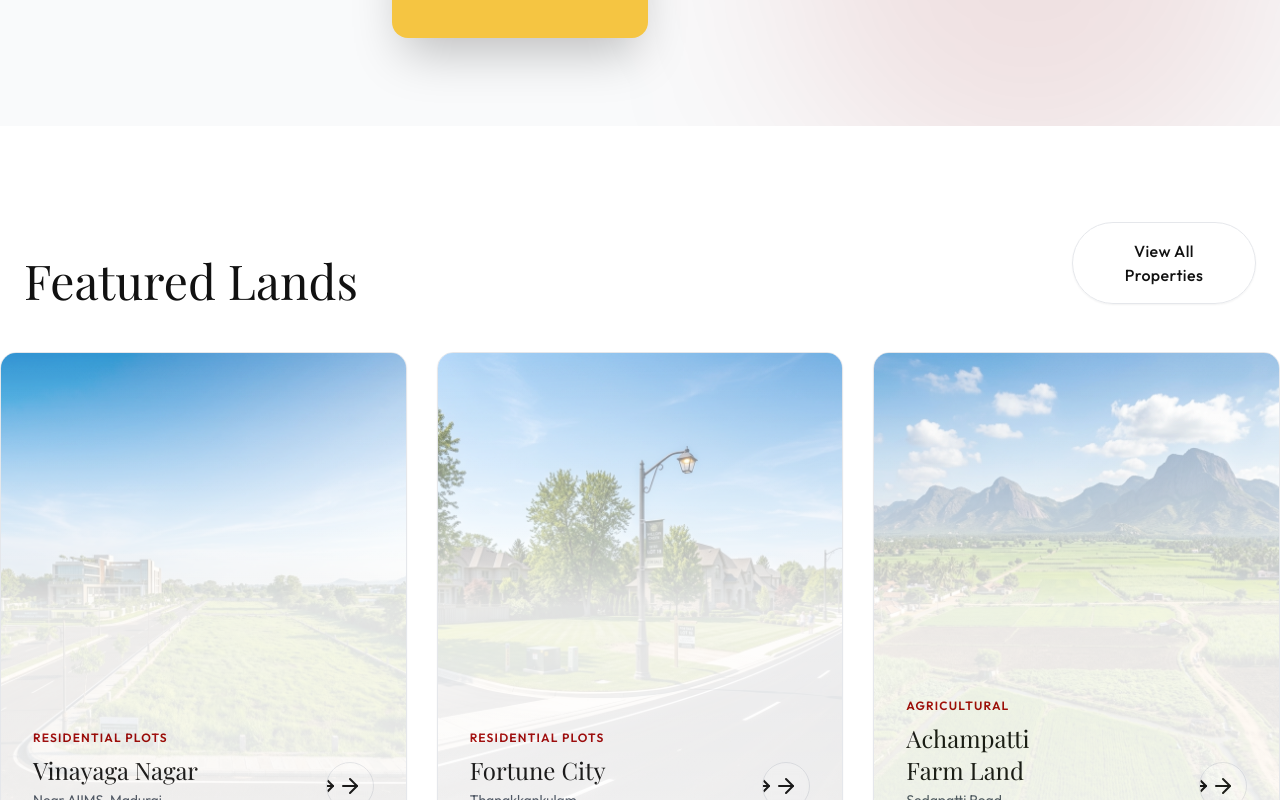
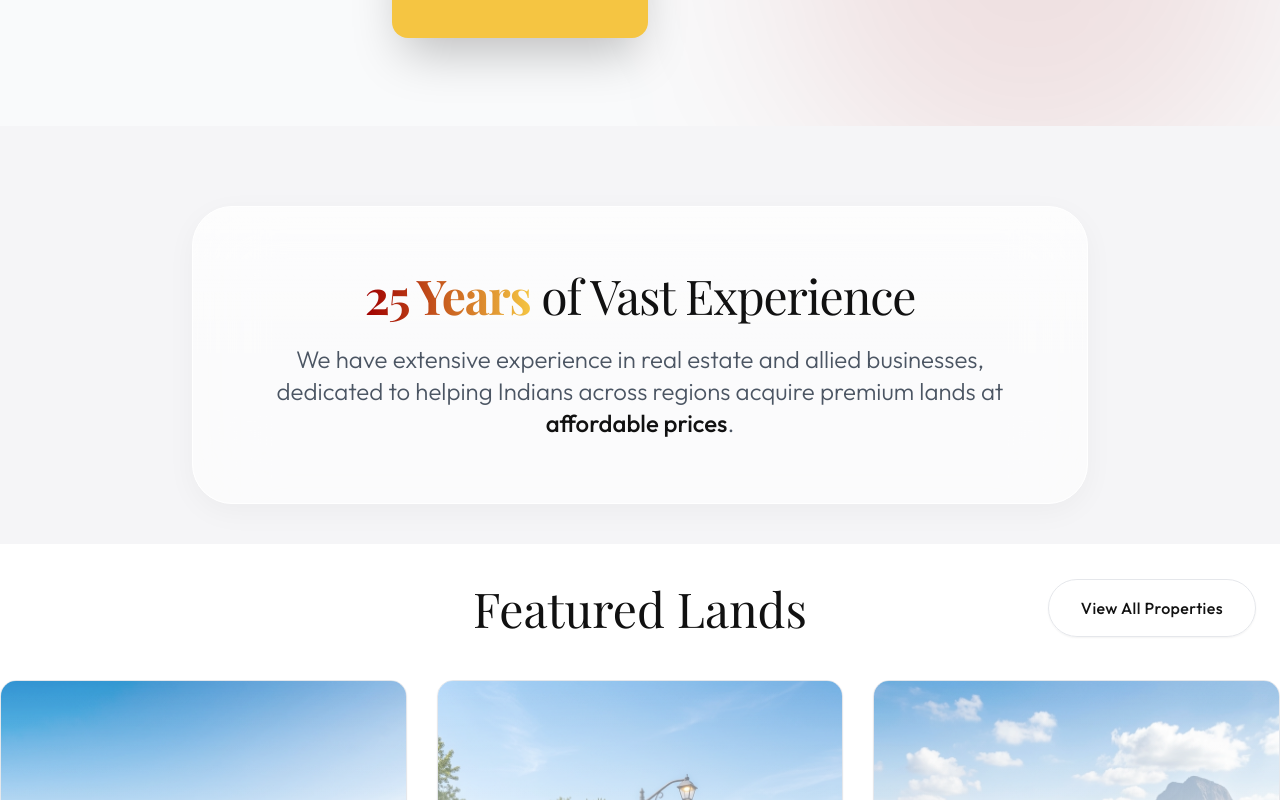
Before and after one commit to gurujiigroupofrealestate-sudo/website-, a React (Vite) app: page / in a window 1280 px wide. Shown: the part 1680-2480 px from the top of the page. Built offline with nearby package versions, Linux system fonts and the light colour scheme; a web font is replaced by a local one.

Commit message:
Update Experience section styling and rename Agriculture to Farming

```diff
--- a/src/pages/Home.jsx
+++ b/src/pages/Home.jsx
@@ -76,7 +76,7 @@ const Home = () => {
       location: 'Sedapatti Road',
       price: '₹26 Lakhs / Acre',
       status: 'Highly Fertile',
-      category: 'Agricultural',
+      category: 'Farming',
       image: '/farmland.png',
     }
   ];
@@ -226,15 +226,51 @@ const Home = () => {
         </div>
       </section>
 
+      {/* Experience Section */}
+      <section className="pt-20 pb-10 bg-[#f5f5f7] relative overflow-hidden">
+        <div className="container mx-auto px-6 relative z-10">
+          <motion.div
+            initial={{ opacity: 0, y: 50, scale: 0.95 }}
+            whileInView={{ opacity: 1, y: 0, scale: 1 }}
+            whileHover={{ y: -5 }}
+            viewport={{ once: true, margin: "-50px" }}
+            transition={{ type: "spring", stiffness: 100, damping: 20 }}
+            className="max-w-4xl mx-auto text-center bg-white/60 backdrop-blur-[40px] border border-white shadow-[0_8px_30px_rgb(0,0,0,0.04)] p-10 md:p-16 rounded-[2.5rem] relative overflow-hidden group"
+          >
+            {/* iOS style subtle glare reflection */}
+            <div className="absolute top-0 left-0 w-full h-1/2 bg-gradient-to-b from-white/80 to-transparent opacity-50 pointer-events-none transition-opacity duration-700 group-hover:opacity-100" />
+
+            <motion.h3
+              initial={{ opacity: 0, y: 20 }}
+              whileInView={{ opacity: 1, y: 0 }}
+              viewport={{ once: true }}
+              transition={{ delay: 0.2, duration: 0.8, ease: "easeOut" }}
+              className="text-3xl md:text-5xl font-serif text-black-matte mb-6 leading-tight relative z-10 tracking-tight"
+            >
+              <span className="text-transparent bg-clip-text bg-gradient-to-r from-primary to-secondary font-bold">25 Years</span> of Vast Experience
+            </motion.h3>
+            <motion.p
+              initial={{ opacity: 0, y: 20 }}
+              whileInView={{ opacity: 1, y: 0 }}
+              viewport={{ once: true }}
+              transition={{ delay: 0.4, duration: 0.8, ease: "easeOut" }}
+              className="text-lg md:text-2xl text-gray-600 font-light leading-relaxed relative z-10"
+            >
+              We have extensive experience in real estate and allied businesses, dedicated to helping Indians across regions acquire premium lands at <span className="text-black-matte font-medium">affordable prices</span>.
+            </motion.p>
+          </motion.div>
+        </div>
+      </section>
+
       {/* Featured Projects Slider */}
-      <section className="py-24 bg-white relative">
-        <div className="container mx-auto px-6 mb-12 flex flex-col md:flex-row justify-between items-center md:items-end gap-6">
-          <div className="text-center md:text-left w-full">
-            <h2 className="text-4xl md:text-5xl font-serif text-black-matte">Featured Lands</h2>
+      <section className="pt-10 pb-24 bg-white relative">
+        <div className="container mx-auto px-6 mb-12 flex flex-col items-center justify-center gap-6 relative">
+          <h2 className="text-4xl md:text-5xl font-serif text-black-matte text-center w-full">Featured Lands</h2>
+          <div className="md:absolute md:right-6 md:top-1/2 md:-translate-y-1/2 hidden md:block">
+            <AnimatedButton variant="glass">
+              View All Properties
+            </AnimatedButton>
           </div>
-          <AnimatedButton variant="glass" className="hidden md:block">
-            View All Properties
-          </AnimatedButton>
         </div>
 
         <div className="w-full pl-6 md:pl-0 md:container md:mx-auto">
--- a/src/pages/Projects.jsx
+++ b/src/pages/Projects.jsx
@@ -5,7 +5,7 @@ import ProjectCard from '../components/ProjectCard';
 const Projects = () => {
   const [filter, setFilter] = useState('All');
 
-  const categories = ['All', 'Residential Plots', 'Commercial Land', 'Agricultural'];
+  const categories = ['All', 'Residential Plots', 'Commercial Land', 'Farming'];
 
   const allProjects = [
     {
@@ -68,7 +68,7 @@ const Projects = () => {
       location: 'Sedapatti Road',
       price: '₹26 Lakhs / Acre',
       status: 'Highly Fertile',
-      category: 'Agricultural',
+      category: 'Farming',
       image: '/farmland.png',
     }
   ];
```
Also changed, not shown: public/gurujii.png (added).
